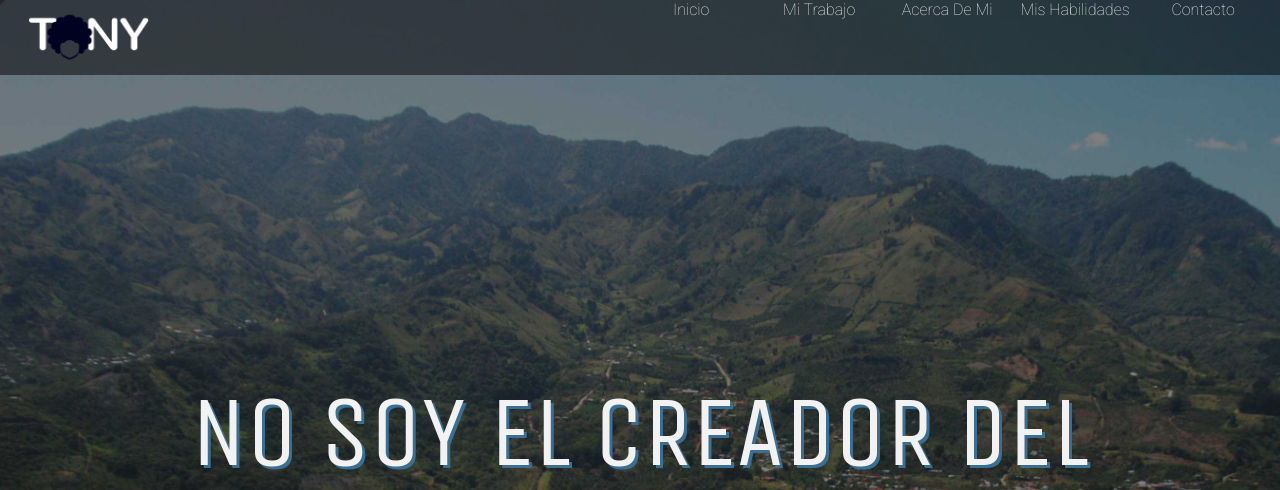
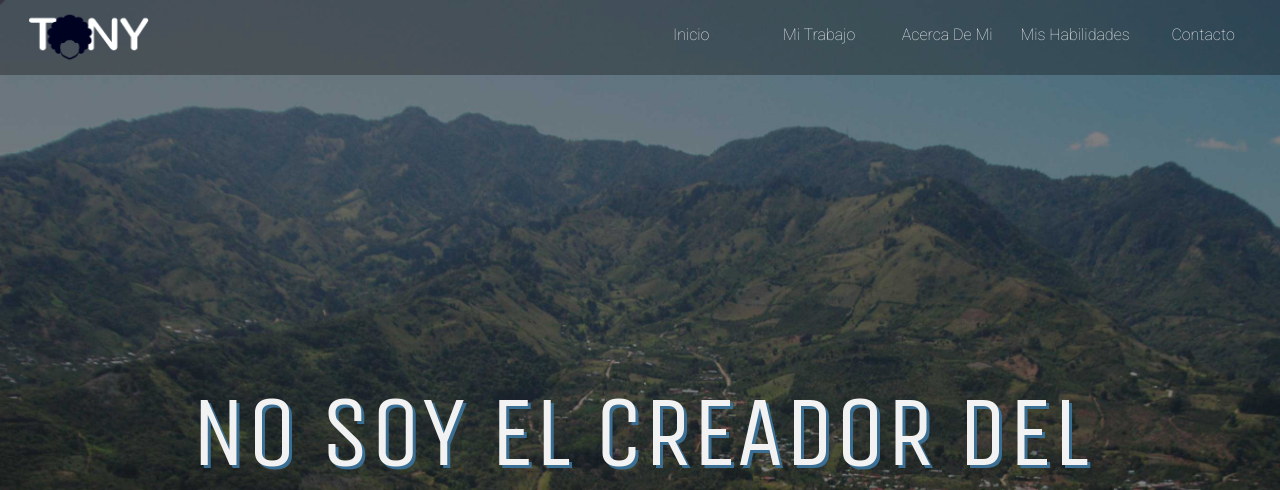
Before and after one commit to tonyrombo/tonyrombo.github.io, a PHP site: page / in a window 1280 px wide. Shown: the top 490 px of the page. Run offline with PHP 8.4, Linux system fonts and the light colour scheme.

Commit message:
avance viernes 2-10-15

```diff
--- a/cs/styles.css
+++ b/cs/styles.css
@@ -8,7 +8,8 @@ html {
   font-size: 10px; }
 
 body {
-  background-color: #3A6F93; }
+  background-color: #3A6F93;
+  font-family: "Roboto"; }
 
 .wrapper {
   float: left;
@@ -30,9 +31,7 @@ body {
   width: 100%; }
 
 nav {
-  align-items: center;
-  background-color: rgba(0, 0, 0, 0.5);
-  display: flex;
+  background-color: rgba(0, 0, 0, 0.3);
   float: left;
   height: 75px;
   overflow: hidden;
@@ -53,8 +52,7 @@ nav {
 
 .navbar {
   float: right;
-  margin: 0 1%;
-  text-align: center;
+  margin: 25px 1%;
   width: 50%; }
 
 .navbar-item {
@@ -169,6 +167,11 @@ header {
   margin: 160px auto;
   text-align: center;
   width: 50%; }
+
+.profile-photo {
+  display: block;
+  margin: 0 auto;
+  width: 30%; }
 
 .skills {
   background-color: #3A6F93; }
--- a/index.html
+++ b/index.html
@@ -3,6 +3,7 @@
 <head>
 	<meta charset="UTF-8"/>
 	<link rel="stylesheet" href="cs/styles.css"/>
+	<meta name="viewport" content="width=device-width, initial_scale=1">
 	<title>Antony Romero Bonilla</title>
 </head>
 <body>
@@ -95,6 +96,8 @@
 
 		<div class="about section" id="about">
 			<h2 class="section-title">Un poco acerca de mi</h2>
+
+			<img class="profile-photo" src="img/avatar.png">
 
 			<p class="about-me">
 				Mi nombre es Antony Romero Bonilla, soy originario de Frailes de Desamparados, Costa Rica. Estudié Diseño y Desarrollo Web en el CETAV (Centro de Tecnologias y Artes Visuales). Actualmente laboro como freelance, enfocado en brindar las ultimas tendenciasy trabajo de calidad, dándole a mis clientes una satisfacción previa al ver mis trabajos anteriores.
--- a/scss/partials/_base.scss
+++ b/scss/partials/_base.scss
@@ -8,6 +8,7 @@ html{
 
 body{
 	background-color: $section-color-2;
+	font-family: $text;
 }
 
 .wrapper{
--- a/scss/partials/modules/_aboutMe.scss
+++ b/scss/partials/modules/_aboutMe.scss
@@ -6,3 +6,9 @@
 	@include font-size(24);
 	@include paragraph;
 }
+
+.profile-photo{
+	display: block;
+	margin: 0 auto;
+	width: 30%;
+}
--- a/scss/partials/modules/_header.scss
+++ b/scss/partials/modules/_header.scss
@@ -14,7 +14,7 @@ header{
 	font-size: 100px;
     font-size: 10rem;
     color: #f2f2f2;
-    font-family: "Unica One", cursive;
+    font-family: $title;
     font-weight: 200;
     margin: 0 auto;
     text-align: center;
--- a/scss/partials/modules/_navigation.scss
+++ b/scss/partials/modules/_navigation.scss
@@ -1,7 +1,5 @@
 nav{
-	align-items: center;
-	background-color: rgba(0,0,0,0.5);
-	display: flex;
+	background-color: rgba(0,0,0,0.3);
 	float: left;
 	height: 75px;
 	overflow: hidden;
@@ -26,8 +24,7 @@ nav{
 
 .navbar{
 	float: right;
-	margin: 0 1%;
-	text-align: center;
+	margin: 25px 1%;
 	width: 50%;
 }
 
@@ -43,7 +40,7 @@ nav{
 		border: none;
 		color: $font-main-color;
 		@include font-size(16);
-		font-family: "Roboto";
+		font-family: $text;
 		font-weight: lighter;
 		text-decoration: none;
 		text-transform: capitalize;
```
Also changed, not shown: img/avatar.png, img/profilePhoto copy 2.jpg (added), 1 other file.
